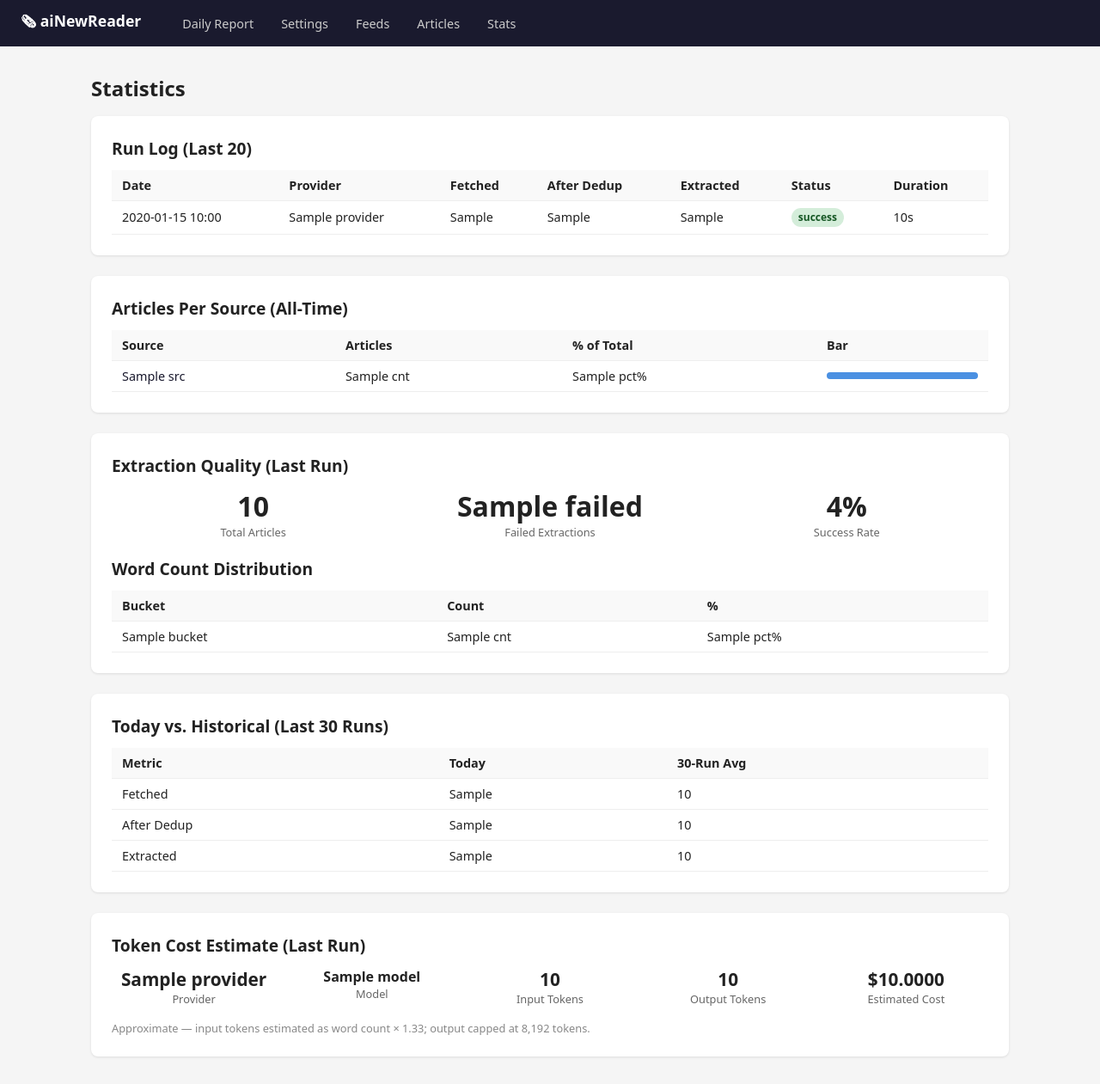
After one commit to nxsyy55/another-ai-plus-rss-reader, a FastAPI app: template templates/dashboard/stats.html in a window 1280 px wide. The commit adds this page. Shown: the whole page at 86% size. Run offline with FastAPI, Linux system fonts and the light colour scheme; the template is opened without the code that fills it: most values are stand-ins (such as "Sample title", 1, 10 or a date in 2020); some libraries are stand-ins or nearby versions.

Commit message:
ui tweak
Agent A (37k tokens):
  - Prompt textarea in Settings (editable, persisted to config.yaml)
  - Token optimization in cli.py — empty-content articles skipped for reporter, content truncated to 2000 words
  - max_articles_per_source config field + settings panel input (was hardcoded 10)
  - DeepSeek fully removed — provider file deleted, config cleaned, UI updated

  Agent B (28k tokens):
  - db.py schema v3 migration — idx_articles_feed_id index
  - New /stats/ route with 5 sections: run log, articles per source, extraction quality, today vs historical, token cost estimate
  - New stats.html template with inline bar charts, colored badges, word bucket table
  - Stats nav link added to base.html

  Me: app.py — registered stats router + removed deepseek from provider status check.

  Run uv run ainewreader serve and visit localhost:8080/stats/ to see the new panel.

```diff
--- a/dashboard/app.py
+++ b/dashboard/app.py
@@ -11,7 +11,7 @@ from fastapi import FastAPI, Request
 from fastapi.staticfiles import StaticFiles
 from fastapi.templating import Jinja2Templates
 
-from .routes import feeds, articles, settings
+from .routes import feeds, articles, settings, stats
 
 app = FastAPI(title="aiNewReader Dashboard", docs_url=None, redoc_url=None)
 
@@ -19,6 +19,7 @@ app = FastAPI(title="aiNewReader Dashboard", docs_url=None, redoc_url=None)
 app.include_router(feeds.router, prefix="/feeds", tags=["feeds"])
 app.include_router(articles.router, prefix="/articles", tags=["articles"])
 app.include_router(settings.router, prefix="/settings", tags=["settings"])
+app.include_router(stats.router, prefix="/stats", tags=["stats"])
 
 templates = Jinja2Templates(directory="templates/dashboard")
 
@@ -29,7 +30,6 @@ def _provider_status() -> dict:
     status = {
         "anthropic": bool(os.environ.get("ANTHROPIC_API_KEY")),
         "gemini": bool(os.environ.get("GEMINI_API_KEY")),
-        "deepseek": bool(os.environ.get("DEEPSEEK_API_KEY")),
         "ollama": False,
     }
     # Quick ping Ollama
--- /dev/null
+++ b/dashboard/routes/stats.py
@@ -0,0 +1,169 @@
+from __future__ import annotations
+
+from fastapi import APIRouter, Request
+from fastapi.responses import HTMLResponse
+from fastapi.templating import Jinja2Templates
+
+from aiNewReader.db import get_db
+from aiNewReader.config import get_config
+
+router = APIRouter()
+templates = Jinja2Templates(directory="templates/dashboard")
+
+PRICING = {
+    "claude-haiku-4-5-20251001": (0.80, 4.00),
+    "claude-sonnet-4-6": (3.00, 15.00),
+    "claude-opus-4-6": (15.00, 75.00),
+    "gemini-3-flash-preview": (0.075, 0.30),
+    "gemini-3.1-pro-preview": (1.25, 5.00),
+    "gemini-3-flash": (0.075, 0.30),
+}
+
+BUCKET_ORDER = ["0-200", "200-500", "500-1000", "1000-2000", "2000+"]
+
+
+@router.get("/", response_class=HTMLResponse)
+async def stats_page(request: Request):
+    with get_db() as conn:
+        # Last 20 runs
+        run_rows = conn.execute("""
+            SELECT id, started_at, completed_at, provider, articles_fetched,
+                   articles_after_dedup, articles_after_filter, status,
+                   CAST(ROUND((JULIANDAY(COALESCE(completed_at, started_at)) - JULIANDAY(started_at)) * 86400) AS INTEGER) as duration_seconds
+            FROM runs ORDER BY started_at DESC LIMIT 20
+        """).fetchall()
+
+        runs = [dict(r) for r in run_rows]
+        last_run = runs[0] if runs else None
+        last_run_id = last_run["id"] if last_run else None
+
+        # Articles per source (all-time originals)
+        source_rows = conn.execute("""
+            SELECT f.name, f.url, COUNT(a.id) as cnt
+            FROM articles a JOIN feeds f ON a.feed_id = f.id
+            WHERE a.dedup_status='original'
+            GROUP BY f.id ORDER BY cnt DESC
+        """).fetchall()
+
+        total_articles = sum(r["cnt"] for r in source_rows) or 1
+        articles_per_source = [
+            {
+                "name": r["name"] or r["url"],
+                "url": r["url"],
+                "cnt": r["cnt"],
+                "pct": round(r["cnt"] / total_articles * 100, 1),
+            }
+            for r in source_rows
+        ]
+
+        # Stats that depend on last_run
+        extraction_stats = {"total": 0, "failed": 0, "success_rate_pct": 0.0}
+        word_buckets: list[dict] = []
+        hist_stats = {"avg_fetched": None, "avg_dedup": None, "avg_extracted": None}
+        token_estimate = {"input_tokens": 0, "output_tokens": 0, "cost_usd": 0.0, "model": "", "provider": ""}
+
+        if last_run_id is not None:
+            # Extraction stats for last run
+            ext_row = conn.execute("""
+                SELECT COUNT(*) as total,
+                       SUM(CASE WHEN markdown_content IS NULL OR markdown_content='' THEN 1 ELSE 0 END) as failed
+                FROM articles WHERE run_id=? AND dedup_status='original'
+            """, (last_run_id,)).fetchone()
+
+            if ext_row and ext_row["total"]:
+                total_ext = ext_row["total"]
+                failed_ext = ext_row["failed"] or 0
+                success_rate = round((total_ext - failed_ext) / total_ext * 100, 1) if total_ext else 0.0
+                extraction_stats = {
+                    "total": total_ext,
+                    "failed": failed_ext,
+                    "success_rate_pct": success_rate,
+                }
+
+            # Word count distribution for last run
+            wc_rows = conn.execute("""
+                SELECT
+                  CASE
+                    WHEN word_count < 200 THEN '0-200'
+                    WHEN word_count < 500 THEN '200-500'
+                    WHEN word_count < 1000 THEN '500-1000'
+                    WHEN word_count < 2000 THEN '1000-2000'
+                    ELSE '2000+'
+                  END as bucket,
+                  COUNT(*) as cnt
+                FROM articles
+                WHERE run_id=? AND dedup_status='original'
+                  AND markdown_content IS NOT NULL AND markdown_content != ''
+                GROUP BY bucket
+            """, (last_run_id,)).fetchall()
+
+            wc_map = {r["bucket"]: r["cnt"] for r in wc_rows}
+            wc_total = sum(wc_map.values()) or 1
+            word_buckets = [
+                {
+                    "bucket": b,
+                    "cnt": wc_map.get(b, 0),
+                    "pct": round(wc_map.get(b, 0) / wc_total * 100, 1),
+                }
+                for b in BUCKET_ORDER
+            ]
+
+            # Historical averages (last 30 successful runs excluding most recent)
+            hist_row = conn.execute("""
+                SELECT AVG(articles_fetched) as avg_fetched,
+                       AVG(articles_after_dedup) as avg_dedup,
+                       AVG(articles_after_filter) as avg_extracted
+                FROM (SELECT * FROM runs WHERE status='success' AND id != ?
+                      ORDER BY started_at DESC LIMIT 30)
+            """, (last_run_id,)).fetchone()
+
+            if hist_row:
+                hist_stats = {
+                    "avg_fetched": round(hist_row["avg_fetched"]) if hist_row["avg_fetched"] is not None else None,
+                    "avg_dedup": round(hist_row["avg_dedup"]) if hist_row["avg_dedup"] is not None else None,
+                    "avg_extracted": round(hist_row["avg_extracted"]) if hist_row["avg_extracted"] is not None else None,
+                }
+
+            # Token cost estimate for last run
+            wsum_row = conn.execute("""
+                SELECT COALESCE(SUM(word_count), 0) as word_sum
+                FROM articles
+                WHERE run_id=? AND dedup_status='original'
+                  AND markdown_content IS NOT NULL AND markdown_content != ''
+            """, (last_run_id,)).fetchone()
+
+            word_sum = wsum_row["word_sum"] if wsum_row else 0
+            input_tokens = int(word_sum * 1.33)
+            output_tokens = 8192
+
+            provider = last_run.get("provider", "")
+            cfg = get_config()
+            model = ""
+            if provider == "anthropic":
+                model = cfg.provider.anthropic_model
+            elif provider == "gemini":
+                model = cfg.provider.gemini_model
+            elif provider == "ollama":
+                model = cfg.provider.ollama_chat_model
+
+            in_price, out_price = PRICING.get(model, (0.0, 0.0))
+            cost_usd = (input_tokens / 1_000_000 * in_price) + (output_tokens / 1_000_000 * out_price)
+
+            token_estimate = {
+                "input_tokens": input_tokens,
+                "output_tokens": output_tokens,
+                "cost_usd": cost_usd,
+                "model": model,
+                "provider": provider,
+            }
+
+    return templates.TemplateResponse("stats.html", {
+        "request": request,
+        "runs": runs,
+        "last_run": last_run,
+        "articles_per_source": articles_per_source,
+        "extraction_stats": extraction_stats,
+        "word_buckets": word_buckets,
+        "hist_stats": hist_stats,
+        "token_estimate": token_estimate,
+    })
--- a/src/aiNewReader/db.py
+++ b/src/aiNewReader/db.py
@@ -8,7 +8,7 @@ from pathlib import Path
 from typing import Any, Generator
 
 DB_PATH = Path("data/reader.db")
-SCHEMA_VERSION = 2
+SCHEMA_VERSION = 3
 
 
 def _get_conn(path: Path = DB_PATH) -> sqlite3.Connection:
@@ -129,6 +129,7 @@ def _create_schema(conn: sqlite3.Connection) -> None:
         CREATE INDEX IF NOT EXISTS idx_articles_url ON articles(url);
         CREATE INDEX IF NOT EXISTS idx_articles_pub_date ON articles(pub_date);
         CREATE INDEX IF NOT EXISTS idx_articles_run_id ON articles(run_id);
+        CREATE INDEX IF NOT EXISTS idx_articles_feed_id ON articles(feed_id);
         CREATE INDEX IF NOT EXISTS idx_article_tags_article_id ON article_tags(article_id);
         CREATE INDEX IF NOT EXISTS idx_feedback_article_id ON feedback(article_id);
         CREATE INDEX IF NOT EXISTS idx_reports_run_id ON reports(run_id);
@@ -164,6 +165,9 @@ def _migrate(conn: sqlite3.Connection) -> None:
         """)
         conn.execute("CREATE INDEX IF NOT EXISTS idx_reports_run_id ON reports(run_id)")
         _set_schema_version(conn, 2)
+    if current < 3:
+        conn.execute("CREATE INDEX IF NOT EXISTS idx_articles_feed_id ON articles(feed_id)")
+        _set_schema_version(conn, 3)
 
 
 # ── Feed helpers ──────────────────────────────────────────────────────────────
--- a/src/aiNewReader/fetcher.py
+++ b/src/aiNewReader/fetcher.py
@@ -53,6 +53,7 @@ async def _fetch_feed(
     client: httpx.AsyncClient,
     feed_row: Any,
     since: datetime,
+    max_per_source: int = 10,
 ) -> list[dict[str, Any]]:
     url = feed_row["url"]
     feed_id = feed_row["id"]
@@ -90,7 +91,7 @@ async def _fetch_feed(
     articles: list[dict[str, Any]] = []
     count = 0
     for entry in feed.entries:
-        if count >= 10:
+        if count >= max_per_source:
             break
 
         pub = _normalize_date(getattr(entry, "published", None) or getattr(entry, "updated", None))
@@ -129,7 +130,7 @@ async def fetch_all_feeds(hours: int) -> list[dict[str, Any]]:
         follow_redirects=True,
         headers={"User-Agent": "aiNewReader/0.1 (+https://github.com/local/ainewreader)"},
     ) as client:
-        tasks = [_fetch_feed(client, feed, since) for feed in feeds]
+        tasks = [_fetch_feed(client, feed, since, cfg.max_articles_per_source) for feed in feeds]
         results = await asyncio.gather(*tasks, return_exceptions=True)
 
     articles: list[dict[str, Any]] = []
--- a/src/aiNewReader/providers/__init__.py
+++ b/src/aiNewReader/providers/__init__.py
@@ -14,9 +14,6 @@ def get_provider(name: str | None = None) -> Provider:
     elif name == "gemini":
         from .gemini import GeminiProvider
         return GeminiProvider()
-    elif name == "deepseek":
-        from .deepseek import DeepSeekProvider
-        return DeepSeekProvider()
     else:
         from .ollama import OllamaProvider
         return OllamaProvider()
--- a/templates/dashboard/base.html
+++ b/templates/dashboard/base.html
@@ -51,6 +51,7 @@
   <a href="/settings/" {% if request.url.path.startswith('/settings') %}class="active"{% endif %}>Settings</a>
   <a href="/feeds/" {% if request.url.path.startswith('/feeds') %}class="active"{% endif %}>Feeds</a>
   <a href="/articles/" {% if request.url.path.startswith('/articles') %}class="active"{% endif %}>Articles</a>
+  <a href="/stats/" {% if request.url.path.startswith('/stats') %}class="active"{% endif %}>Stats</a>
 </nav>
 <div class="container">
 {% block content %}{% endblock %}
--- /dev/null
+++ b/templates/dashboard/stats.html
@@ -0,0 +1,200 @@
+{% extends "base.html" %}
+{% block title %}Statistics{% endblock %}
+
+{% block content %}
+<h1>Statistics</h1>
+
+<!-- Card 1: Run Log -->
+<div class="card">
+  <h2>Run Log (Last 20)</h2>
+  {% if runs %}
+  <table>
+    <thead>
+      <tr>
+        <th>Date</th>
+        <th>Provider</th>
+        <th>Fetched</th>
+        <th>After Dedup</th>
+        <th>Extracted</th>
+        <th>Status</th>
+        <th>Duration</th>
+      </tr>
+    </thead>
+    <tbody>
+      {% for run in runs %}
+      <tr>
+        <td>{{ (run.started_at or '')[:16] }}</td>
+        <td>{{ run.provider or '—' }}</td>
+        <td>{{ run.articles_fetched or 0 }}</td>
+        <td>{{ run.articles_after_dedup or 0 }}</td>
+        <td>{{ run.articles_after_filter or 0 }}</td>
+        <td>
+          {% if run.status == 'success' %}
+            <span class="badge badge-green">success</span>
+          {% elif run.status == 'failed' %}
+            <span class="badge badge-red">failed</span>
+          {% elif run.status == 'running' %}
+            <span class="badge badge-blue">running</span>
+          {% else %}
+            <span class="badge badge-gray">{{ run.status or '—' }}</span>
+          {% endif %}
+        </td>
+        <td>
+          {% if run.duration_seconds is not none %}
+            {% set d = run.duration_seconds %}
+            {% if d >= 60 %}{{ (d // 60) }}m {{ (d % 60) }}s{% else %}{{ d }}s{% endif %}
+          {% else %}
+            —
+          {% endif %}
+        </td>
+      </tr>
+      {% endfor %}
+    </tbody>
+  </table>
+  {% else %}
+  <p style="color:#666;">No runs recorded yet.</p>
+  {% endif %}
+</div>
+
+<!-- Card 2: Articles Per Source -->
+<div class="card">
+  <h2>Articles Per Source (All-Time)</h2>
+  {% if articles_per_source %}
+  <table>
+    <thead>
+      <tr>
+        <th>Source</th>
+        <th>Articles</th>
+        <th>% of Total</th>
+        <th style="width:200px;">Bar</th>
+      </tr>
+    </thead>
+    <tbody>
+      {% for src in articles_per_source %}
+      <tr>
+        <td>
+          <a href="{{ src.url }}" target="_blank" rel="noopener" style="color:#1a1a2e;text-decoration:none;">{{ src.name }}</a>
+        </td>
+        <td>{{ src.cnt }}</td>
+        <td>{{ src.pct }}%</td>
+        <td>
+          <div style="background:#4a90e2;height:8px;width:{{ src.pct }}%;border-radius:4px;min-width:2px;"></div>
+        </td>
+      </tr>
+      {% endfor %}
+    </tbody>
+  </table>
+  {% else %}
+  <p style="color:#666;">No article source data available.</p>
+  {% endif %}
+</div>
+
+<!-- Card 3: Extraction Quality -->
+{% if last_run %}
+<div class="card">
+  <h2>Extraction Quality (Last Run)</h2>
+  <div class="stat-grid" style="margin-bottom:1.25rem;">
+    <div class="stat">
+      <div class="value">{{ extraction_stats.total }}</div>
+      <div class="label">Total Articles</div>
+    </div>
+    <div class="stat">
+      <div class="value">{{ extraction_stats.failed }}</div>
+      <div class="label">Failed Extractions</div>
+    </div>
+    <div class="stat">
+      <div class="value">{{ extraction_stats.success_rate_pct }}%</div>
+      <div class="label">Success Rate</div>
+    </div>
+  </div>
+
+  <h2 style="margin-top:1rem;">Word Count Distribution</h2>
+  {% if word_buckets %}
+  <table>
+    <thead>
+      <tr>
+        <th>Bucket</th>
+        <th>Count</th>
+        <th>%</th>
+      </tr>
+    </thead>
+    <tbody>
+      {% for b in word_buckets %}
+      <tr>
+        <td>{{ b.bucket }}</td>
+        <td>{{ b.cnt }}</td>
+        <td>{{ b.pct }}%</td>
+      </tr>
+      {% endfor %}
+    </tbody>
+  </table>
+  {% else %}
+  <p style="color:#666;">No word count data for last run.</p>
+  {% endif %}
+</div>
+{% endif %}
+
+<!-- Card 4: Today vs Historical -->
+<div class="card">
+  <h2>Today vs. Historical (Last 30 Runs)</h2>
+  <table>
+    <thead>
+      <tr>
+        <th>Metric</th>
+        <th>Today</th>
+        <th>30-Run Avg</th>
+      </tr>
+    </thead>
+    <tbody>
+      <tr>
+        <td>Fetched</td>
+        <td>{{ last_run.articles_fetched if last_run else '—' }}</td>
+        <td>{{ hist_stats.avg_fetched if hist_stats.avg_fetched is not none else '—' }}</td>
+      </tr>
+      <tr>
+        <td>After Dedup</td>
+        <td>{{ last_run.articles_after_dedup if last_run else '—' }}</td>
+        <td>{{ hist_stats.avg_dedup if hist_stats.avg_dedup is not none else '—' }}</td>
+      </tr>
+      <tr>
+        <td>Extracted</td>
+        <td>{{ last_run.articles_after_filter if last_run else '—' }}</td>
+        <td>{{ hist_stats.avg_extracted if hist_stats.avg_extracted is not none else '—' }}</td>
+      </tr>
+    </tbody>
+  </table>
+</div>
+
+<!-- Card 5: Token Cost Estimate -->
+{% if last_run %}
+<div class="card">
+  <h2>Token Cost Estimate (Last Run)</h2>
+  <div class="stat-grid" style="margin-bottom:1rem;">
+    <div class="stat">
+      <div class="value" style="font-size:1.3rem;">{{ token_estimate.provider or '—' }}</div>
+      <div class="label">Provider</div>
+    </div>
+    <div class="stat">
+      <div class="value" style="font-size:1rem;word-break:break-all;">{{ token_estimate.model or '—' }}</div>
+      <div class="label">Model</div>
+    </div>
+    <div class="stat">
+      <div class="value" style="font-size:1.3rem;">{{ "{:,}".format(token_estimate.input_tokens) }}</div>
+      <div class="label">Input Tokens</div>
+    </div>
+    <div class="stat">
+      <div class="value" style="font-size:1.3rem;">{{ "{:,}".format(token_estimate.output_tokens) }}</div>
+      <div class="label">Output Tokens</div>
+    </div>
+    <div class="stat">
+      <div class="value" style="font-size:1.3rem;">${{ "%.4f"|format(token_estimate.cost_usd) }}</div>
+      <div class="label">Estimated Cost</div>
+    </div>
+  </div>
+  <p style="font-size:0.8rem;color:#888;">
+    Approximate — input tokens estimated as word count &times; 1.33; output capped at 8,192 tokens.
+  </p>
+</div>
+{% endif %}
+
+{% endblock %}
```
Also changed, not shown: dashboard/routes/settings.py (+5 -4 lines), docs/superpowers/specs/2026-03-28-settings-stats-improvements-design.md (added, +146 -0 lines), src/aiNewReader/cli.py (+12 -3 lines), src/aiNewReader/config.py (+16 -1 lines), src/aiNewReader/providers/deepseek.py (deleted, +0 -82 lines), src/aiNewReader/reporter.py (+2 -13 lines), templates/dashboard/settings.html (+9 -12 lines).
